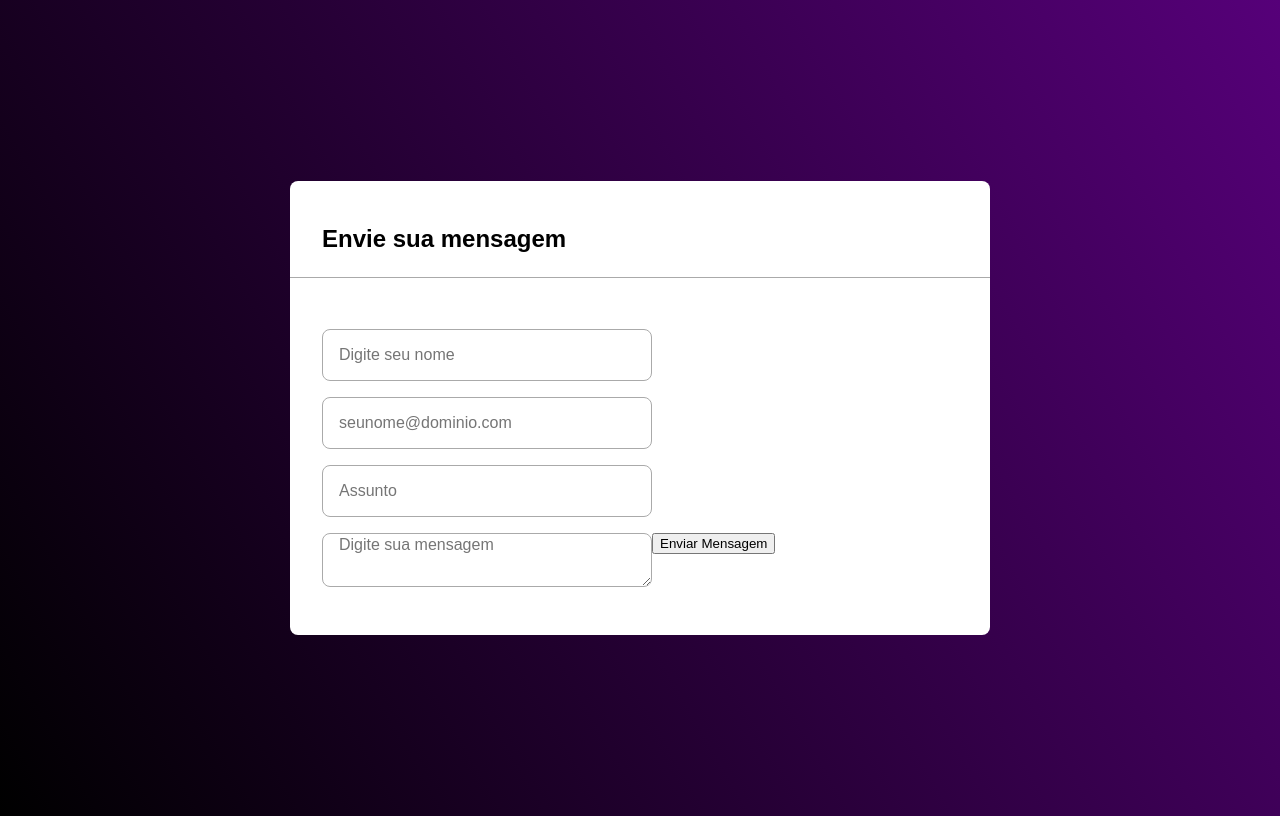
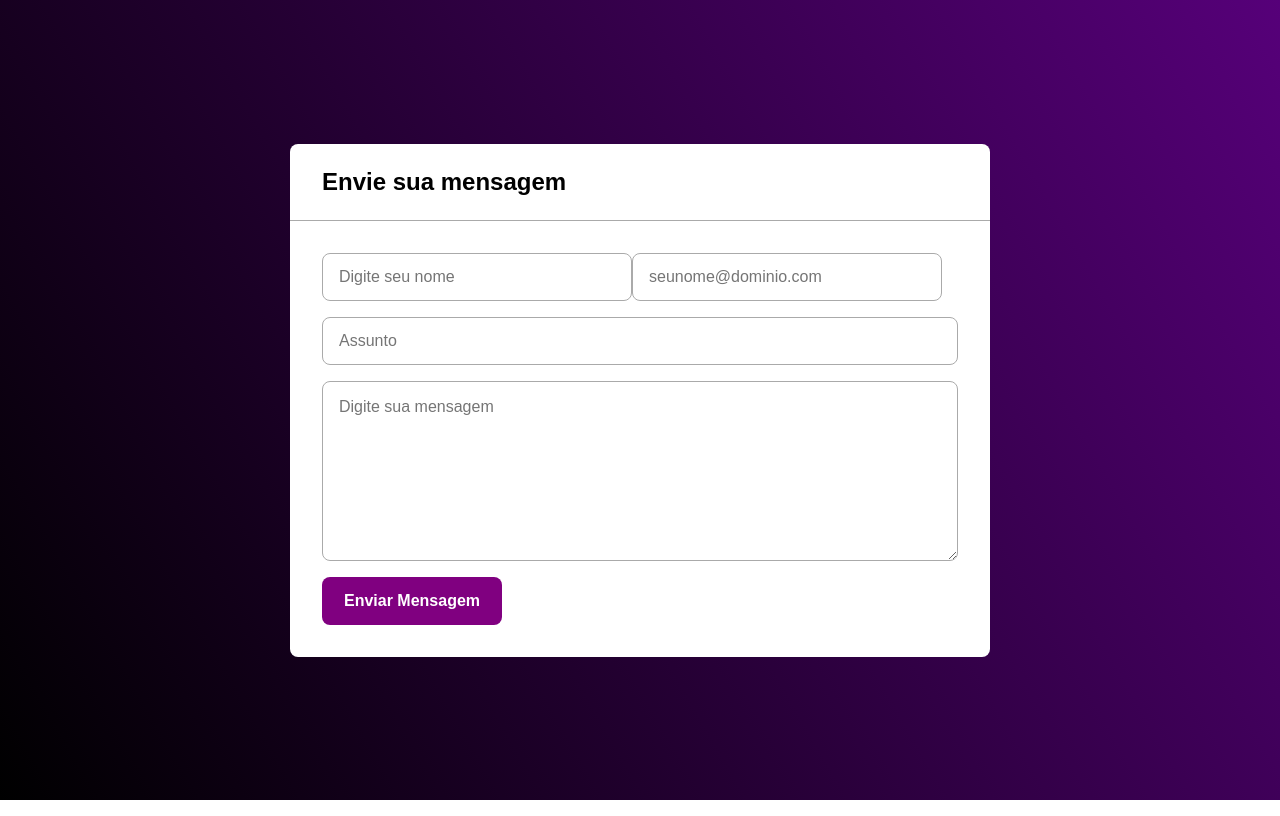
Before and after one commit to Larissadods/form.02, a plain HTML site: page index.html in a window 1280 px wide. Drawn offline with Linux system fonts and the light colour scheme.

Commit message:
Add files via upload

```diff
--- a/style.css
+++ b/style.css
@@ -1,4 +1,4 @@
-::after, ::before {
+*,::after, ::before {
     padding: 0;
     margin: 0;
     box-sizing: border-box;
@@ -50,3 +50,31 @@ body {
     margin-bottom: 16px;
     font-size: 16px;
 }
+
+.form-box input[name=subject] {
+    width: 100%;
+}
+
+.form-box textarea {
+    width: 100%;
+    height: 180px;
+    padding: 16px;
+}
+
+.form-box button {
+    display: block;
+    border: none;
+    outline: none;
+    width: 180px;
+    height: 48px;
+    border-radius: 8px;
+    background-color: purple;
+    color: white;
+    font-size: 16px;
+    font-weight: bold;
+    cursor: pointer;
+}
+
+.form-box button:hover {
+    background-color: purple;
+}
```
